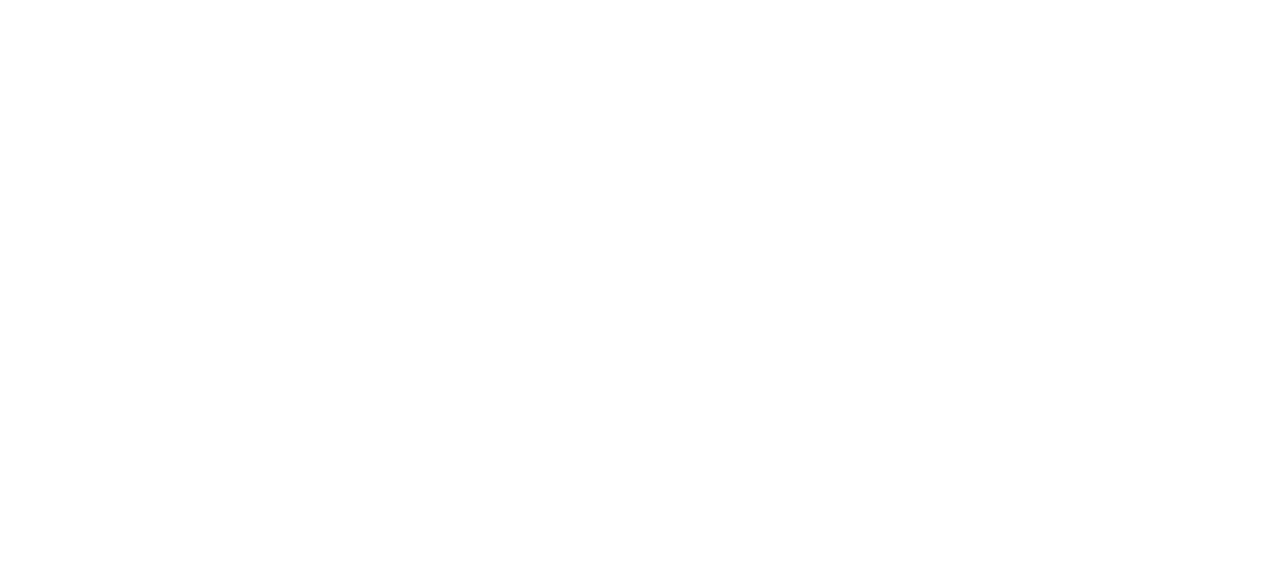
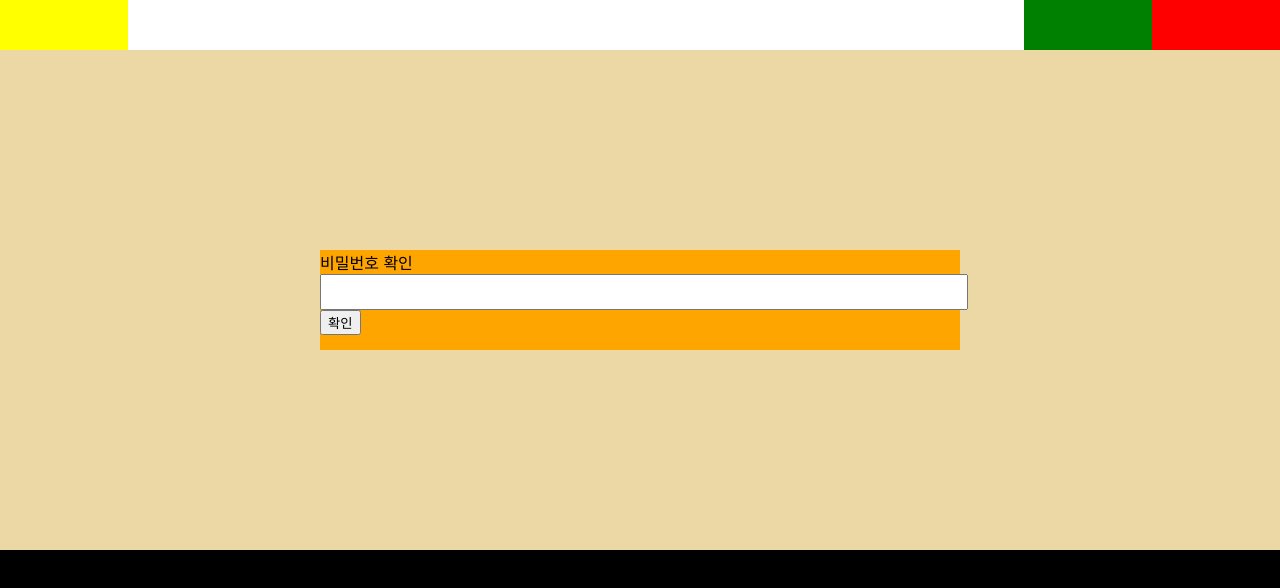
Before and after one commit to pknu-wap/2023_1_WAP_WEB_TEAM_4, a React (Create React App) app in the folder frontend/: page /mypage in a window 1280 px wide. Before the commit this address had no page. Shown: the top 588 px of the page. Built offline with nearby package versions, Linux system fonts and the light colour scheme.

Commit message:
div, style, 가로:justifyContent, 세로: alighitems

```diff
--- a/frontend/src/App.js
+++ b/frontend/src/App.js
@@ -3,7 +3,7 @@
 import Main from "./pages/Main";
 import Login from "./pages/Login";
 import Register from "./pages/Register";
-
+import Mypage from "./pages/Mypage";
 const App = () => {
   return (
     <Router>
@@ -11,6 +11,7 @@
         <Route path="/" element={<Main />} />
         <Route path="/register" element={<Register />} />
         <Route path="/login" element={<Login />} />
+        <Route path="/mypage" element={<Mypage />} />
       </Routes>
     </Router>
   );
--- a/frontend/src/pages/Mypage.js
+++ b/frontend/src/pages/Mypage.js
@@ -1,7 +1,59 @@
 import React from "react";
 
 function Mypage() {
-  return <div>Mypage</div>;
+  return (
+    <div style={{ width: "100%", height: "3000px", backgroundColor: "black" }}>
+      <div
+        style={{
+          width: "100%",
+          height: "50px",
+          backgroundColor: "white",
+          display: "flex",
+          flexDirection: "row",
+          justifyContent: "space-between",
+        }}
+      >
+        <div
+          style={{ width: "10%", height: "100%", backgroundColor: "yellow" }}
+        ></div>
+        <div
+          style={{
+            width: "20%",
+            height: "100%",
+            backgroundColor: "blue",
+            display: "flex",
+            flexDirection: "row",
+          }}
+        >
+          <div
+            style={{ width: "50%", height: "100%", backgroundColor: "green" }}
+          ></div>
+
+          <div
+            style={{ width: "50%", height: "100%", backgroundColor: "red" }}
+          ></div>
+        </div>
+      </div>
+      <div
+        style={{
+          width: "100%",
+          height: "500px",
+          backgroundColor: "#ECD8A4",
+          display: "flex",
+          justifyContent: "center",
+          alignItems: "center",
+        }}
+      >
+        <div
+          style={{ width: "50%", height: "100px", backgroundColor: "orange" }}
+        >
+          <div>비밀번호 확인</div>
+          <input type="text" style={{ width: "100%", height: "30px" }}></input>
+          <button>확인</button>
+        </div>
+      </div>
+    </div>
+  );
 }
 
 export default Mypage;
```
